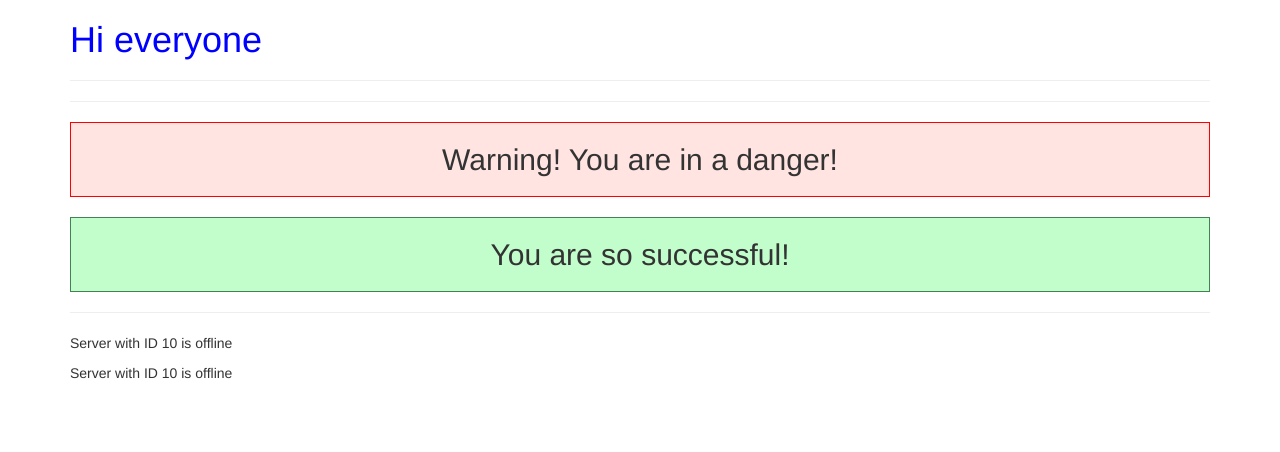
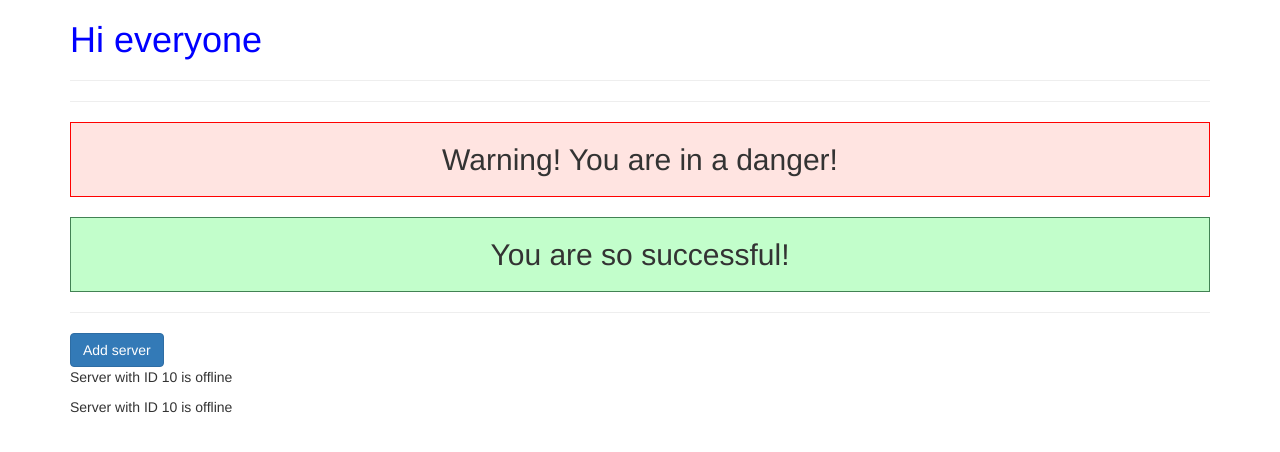
Before and after one commit to Yana0001/angular-app, an Angular app: page / in a window 1280 px wide. Shown: the top 452 px of the page. Built offline with nearby package versions, Linux system fonts and the light colour scheme.

Commit message:
make btn disabled

```diff
--- a/src/app/servers/servers.component.html
+++ b/src/app/servers/servers.component.html
@@ -1,2 +1,3 @@
-<app-server></app-server>
-<app-server></app-server>
+<button class="btn btn-primary" [disabled]="!allowNewServer">Add server</button>
+
+<app-server></app-server> <app-server></app-server>
--- a/src/app/servers/servers.component.ts
+++ b/src/app/servers/servers.component.ts
@@ -3,9 +3,15 @@
 @Component({
   // selector: '[app-servers]',
   selector: '.app-servers',
-  template: '<app-server> </app-server><app-server> </app-server>',
+  // template: '<app-server> </app-server><app-server> </app-server>',
+  templateUrl: './servers.component.html',
   styleUrls: ['./servers.component.css']
 })
 export class ServersComponent {
-
+  allowNewServer = false;
+  constructor() {
+    setTimeout(() => {
+      this.allowNewServer = true;
+    }, 2000);
+  }
 }
```
